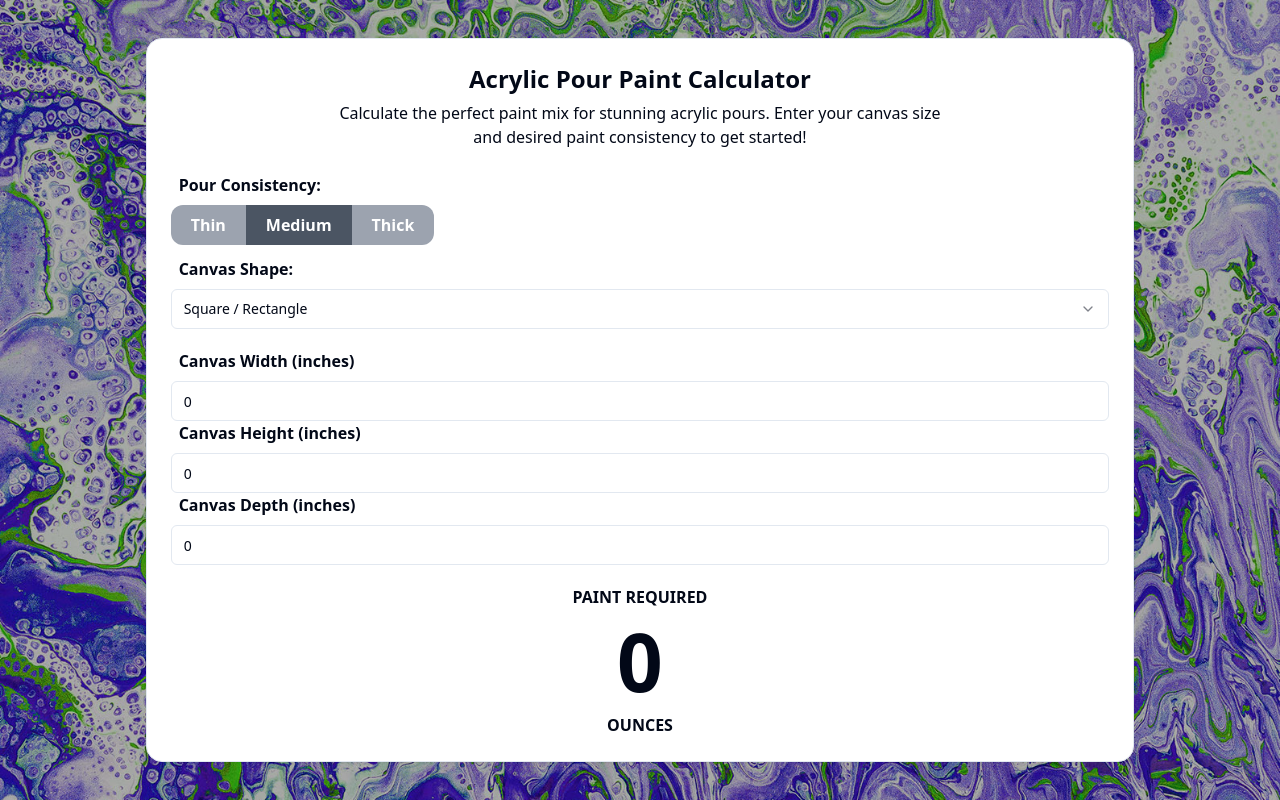
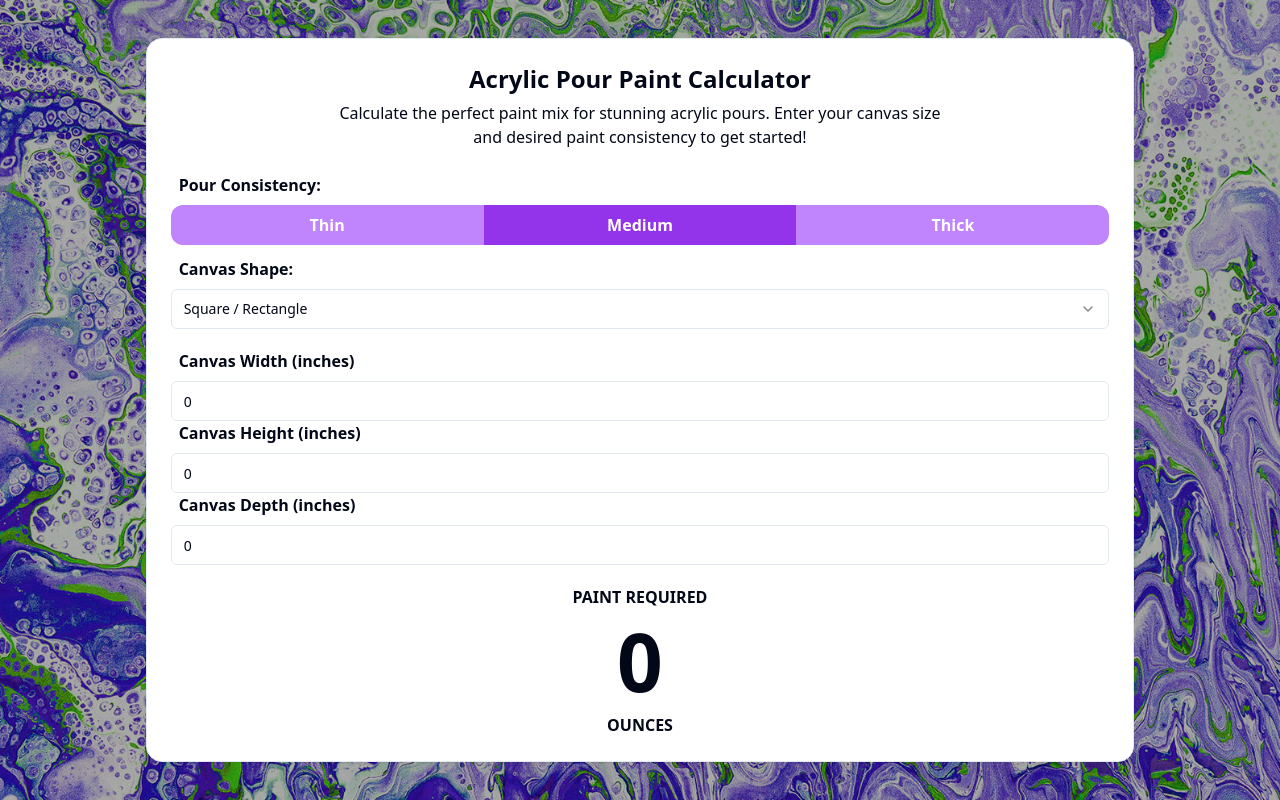
Before and after one commit to connordinnadge/paint-pour-calculator, a Next.js app: page / in a window 1280 px wide. Built offline with nearby package versions, Linux system fonts and the light colour scheme.

Commit message:
made pour consistency full width

```diff
--- a/src/components/PaintCalculator/index.tsx
+++ b/src/components/PaintCalculator/index.tsx
@@ -65,12 +65,12 @@ const Index: NextComponentType<NextPageContext> = () => {
         <div className='flex w-full flex-col gap-5'>
             <div>
                 <p className='mb-2 ml-2 text-left font-bold'>Pour Consistency:</p>
-                <div className='mb-3 flex justify-start'>
+                <div className='mb-3 grid w-full grid-cols-3'>
                     <TooltipProvider>
                         <Tooltip>
                             <TooltipTrigger>
                                 <button
-                                    className={`${consistency === 'thin' ? 'bg-gray-600 text-white' : 'bg-gray-400 text-white'} rounded-l-xl px-5 py-2 font-bold`}
+                                    className={`${consistency === 'thin' ? 'bg-purple-600 text-white' : 'bg-purple-400 text-white'} w-full rounded-l-xl px-5 py-2 font-bold`}
                                     onClick={() => setConsistency('thin')}
                                 >
                                     Thin
@@ -83,7 +83,7 @@ const Index: NextComponentType<NextPageContext> = () => {
                         <Tooltip>
                             <TooltipTrigger>
                                 <button
-                                    className={`${consistency === 'medium' ? 'bg-gray-600 text-white' : 'bg-gray-400 text-white'} px-5 py-2 font-bold`}
+                                    className={`${consistency === 'medium' ? 'bg-purple-600 text-white' : 'bg-purple-400 text-white'}  w-full px-5 py-2 font-bold`}
                                     onClick={() => setConsistency('medium')}
                                 >
                                     Medium
@@ -96,7 +96,7 @@ const Index: NextComponentType<NextPageContext> = () => {
                         <Tooltip>
                             <TooltipTrigger>
                                 <button
-                                    className={`${consistency === 'thick' ? 'bg-gray-600 text-white' : '  bg-gray-400 text-white'}  rounded-r-xl px-5 py-2 font-bold`}
+                                    className={`${consistency === 'thick' ? 'bg-purple-600 text-white' : '  bg-purple-400 text-white'}  w-full rounded-r-xl px-5 py-2 font-bold`}
                                     onClick={() => setConsistency('thick')}
                                 >
                                     Thick
```
